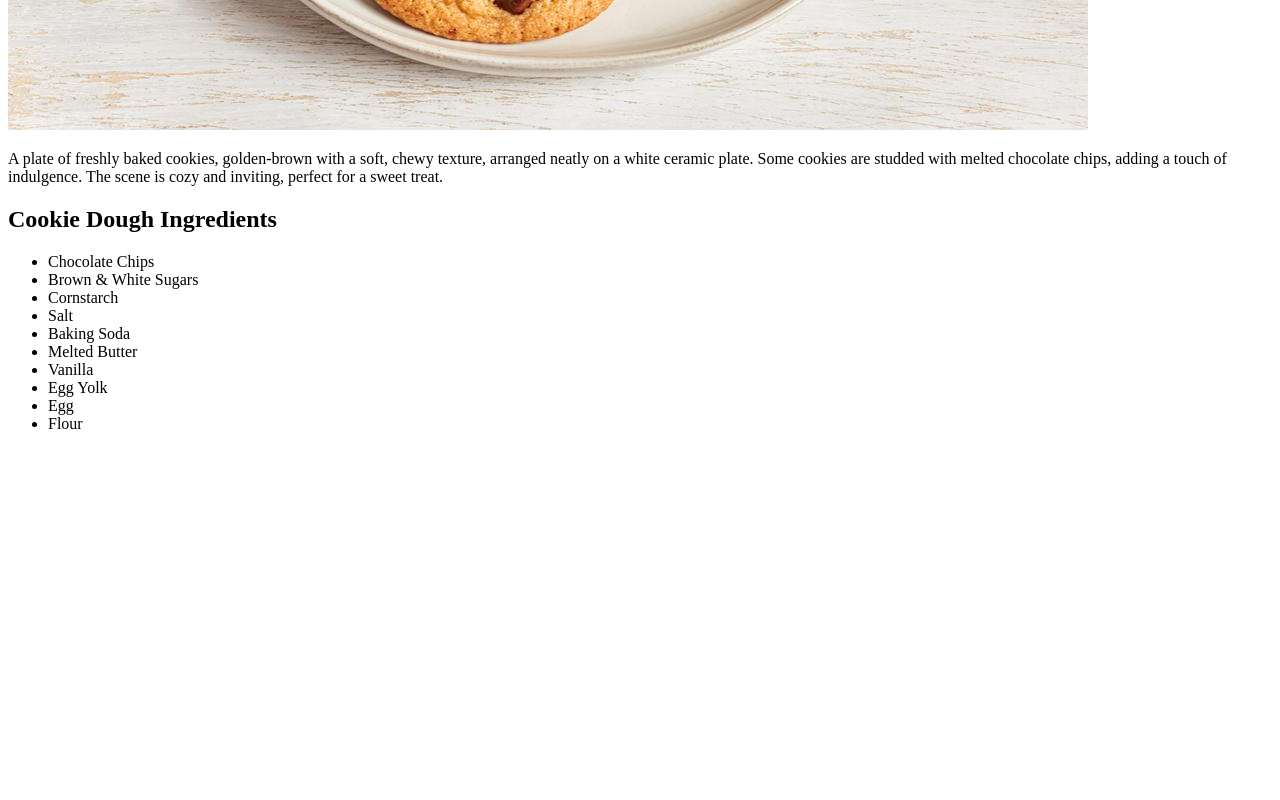
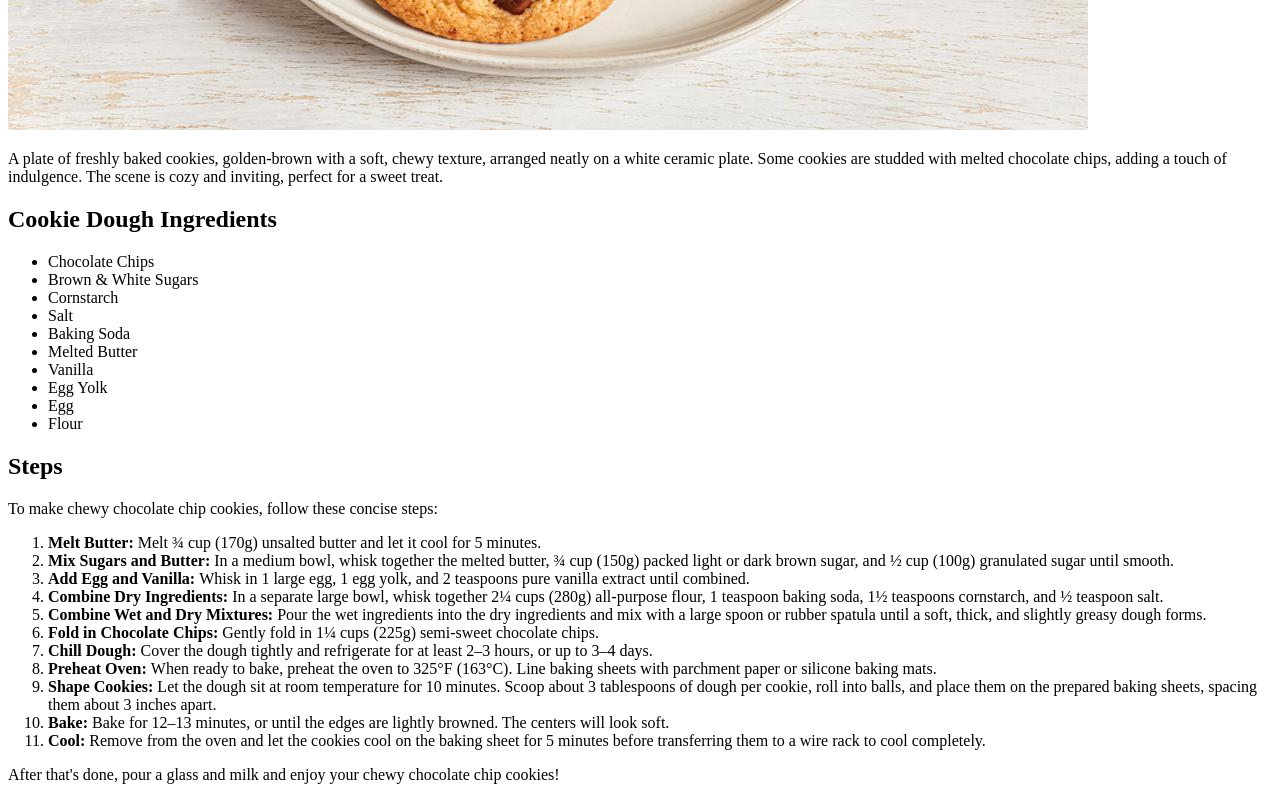
Before and after one commit to shainelomenario/odin-recipes, a plain HTML site: page recipes/cookies.html in a window 1280 px wide. Shown: the part 800-1600 px from the top of the page. Before the commit the page ends 1249 px from the top, so only its background shows below. Drawn offline with Linux system fonts and the light colour scheme.

Commit message:
Display the step by step procedure of cookies

```diff
--- a/recipes/cookies.html
+++ b/recipes/cookies.html
@@ -12,6 +12,7 @@
         ceramic plate. Some cookies are studded with melted chocolate chips, adding a touch of indulgence.
         The scene is cozy and inviting, perfect for a sweet treat.</p>
     <h2> Cookie Dough Ingredients </h2>
+
     <ul>
         <li> Chocolate Chips </li>
         <li> Brown & White Sugars </li>
@@ -23,9 +24,25 @@
         <li> Egg Yolk </li>
         <li> Egg </li>
         <li> Flour </li>
+    </ul>
 
+    <h2> Steps </h2>
+    <p> To make chewy chocolate chip cookies, follow these concise steps: </p>
+    <ol>
+        <li> <strong> Melt Butter: </strong>Melt ¾ cup (170g) unsalted butter and let it cool for 5 minutes. </li>
+        <li> <strong> Mix Sugars and Butter: </strong> In a medium bowl, whisk together the melted butter, ¾ cup (150g) packed light or dark brown sugar, and ½ cup (100g) granulated sugar until smooth. </li>
+        <li> <strong> Add Egg and Vanilla: </strong> Whisk in 1 large egg, 1 egg yolk, and 2 teaspoons pure vanilla extract until combined. </li>
+        <li> <strong> Combine Dry Ingredients: </strong> In a separate large bowl, whisk together 2¼ cups (280g) all-purpose flour, 1 teaspoon baking soda, 1½ teaspoons cornstarch, and ½ teaspoon salt. </li>
+        <li> <strong> Combine Wet and Dry Mixtures: </strong> Pour the wet ingredients into the dry ingredients and mix with a large spoon or rubber spatula until a soft, thick, and slightly greasy dough forms. </li>
+        <li> <strong> Fold in Chocolate Chips: </strong> Gently fold in 1¼ cups (225g) semi-sweet chocolate chips. </li>
+        <li> <strong> Chill Dough: </strong> Cover the dough tightly and refrigerate for at least 2–3 hours, or up to 3–4 days. </li>
+        <li> <strong> Preheat Oven: </strong> When ready to bake, preheat the oven to 325°F (163°C). Line baking sheets with parchment paper or silicone baking mats. </li>
+        <li> <strong> Shape Cookies: </strong> Let the dough sit at room temperature for 10 minutes. Scoop about 3 tablespoons of dough per cookie, roll into balls, and place them on the prepared baking sheets, spacing them about 3 inches apart. </li>
+        <li> <strong> Bake: </strong> Bake for 12–13 minutes, or until the edges are lightly browned. The centers will look soft. </li>
+        <li> <strong> Cool: </strong> Remove from the oven and let the cookies cool on the baking sheet for 5 minutes before transferring them to a wire rack to cool completely. </li>
+    </ol>
+    <p> After that's done, pour a glass and milk and enjoy your chewy chocolate chip cookies! </p>
 
-    </ul>
 
 </body>
 </html>
```
Also changed, not shown: index.html (+1 -1 lines).
